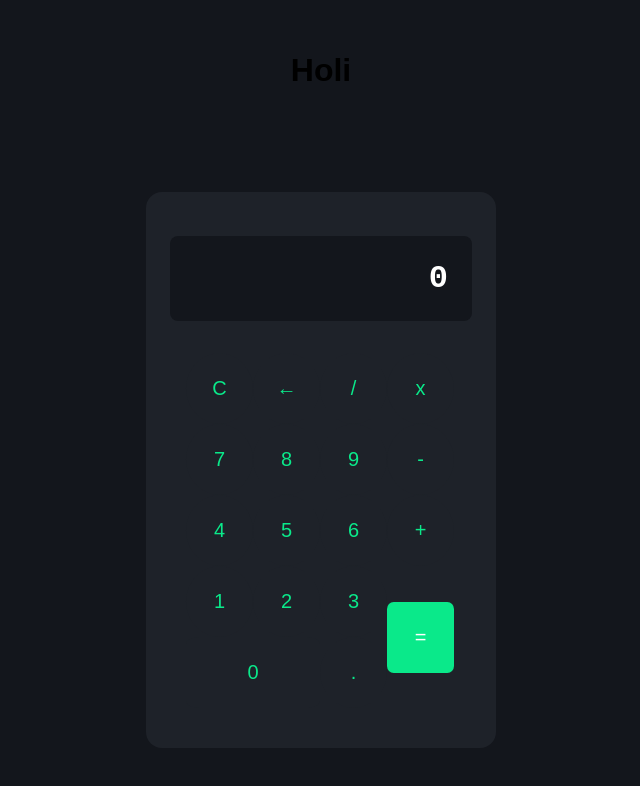
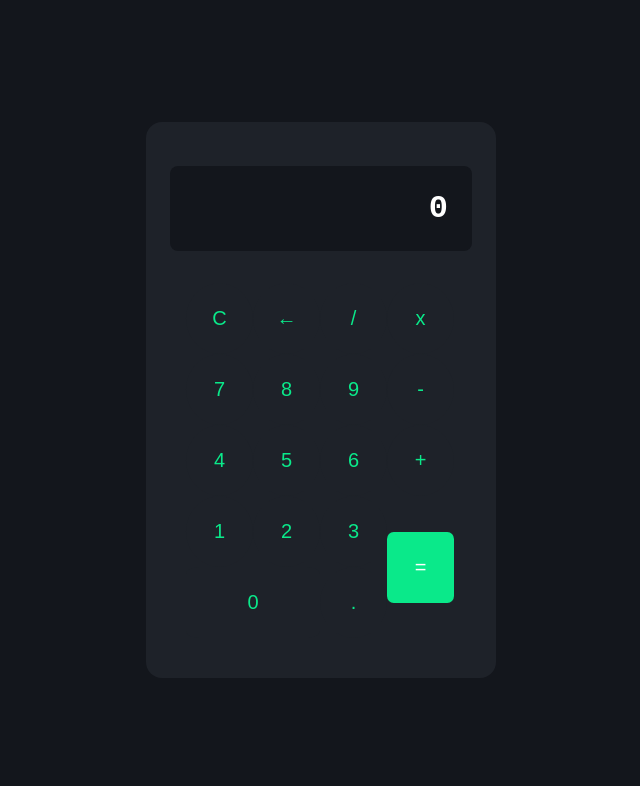
Before and after one commit to Sebast807/Sebast807.github.io, a plain HTML site: page index.html in a window 1280 px wide. Shown: the whole page, without its empty margins (319-959 px from the left). Drawn offline with Linux system fonts and the light colour scheme.

Commit message:
Update index.html

```diff
--- a/index.html
+++ b/index.html
@@ -7,7 +7,6 @@
     <title>Calculator</title>
     <link rel="stylesheet" href="css/style.css">
 </head>
-<h1>Holi</h1>
 <body>
     <div class="content">
         <div class="screen">0</div>
```
